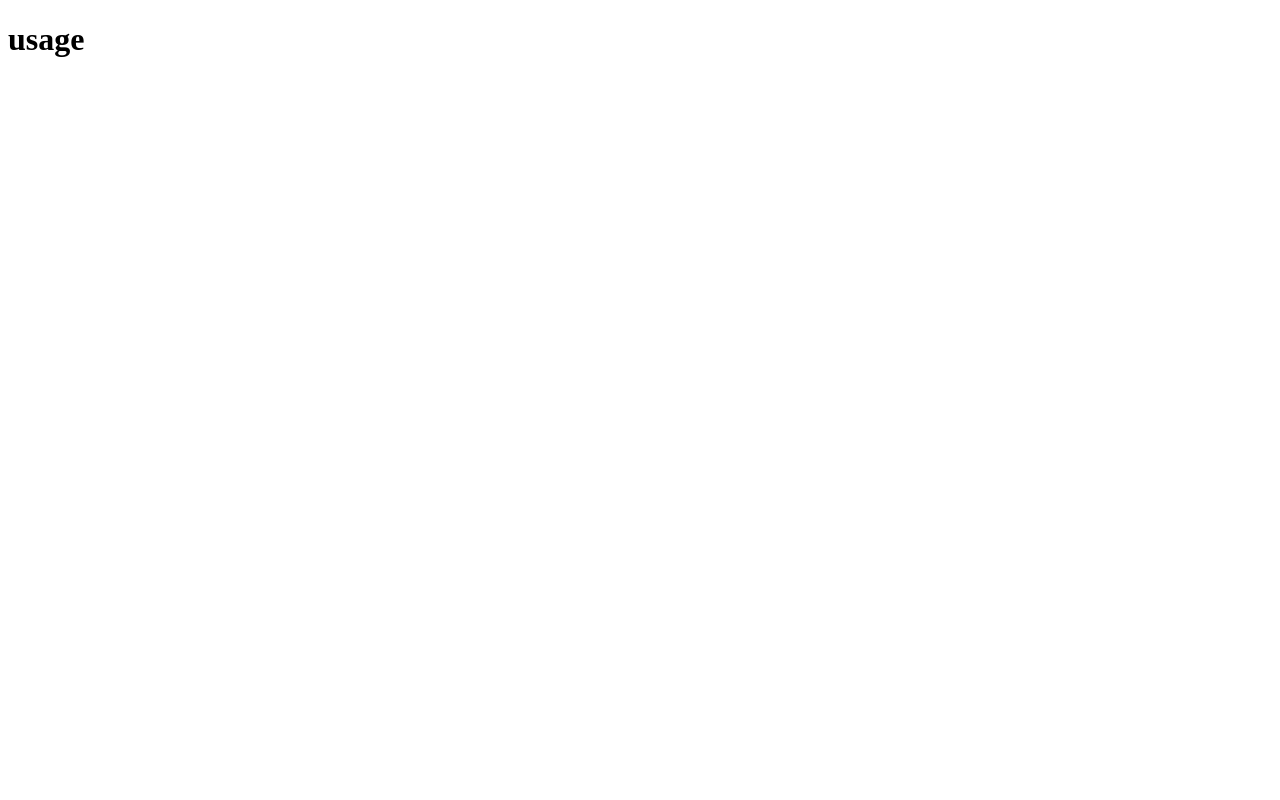
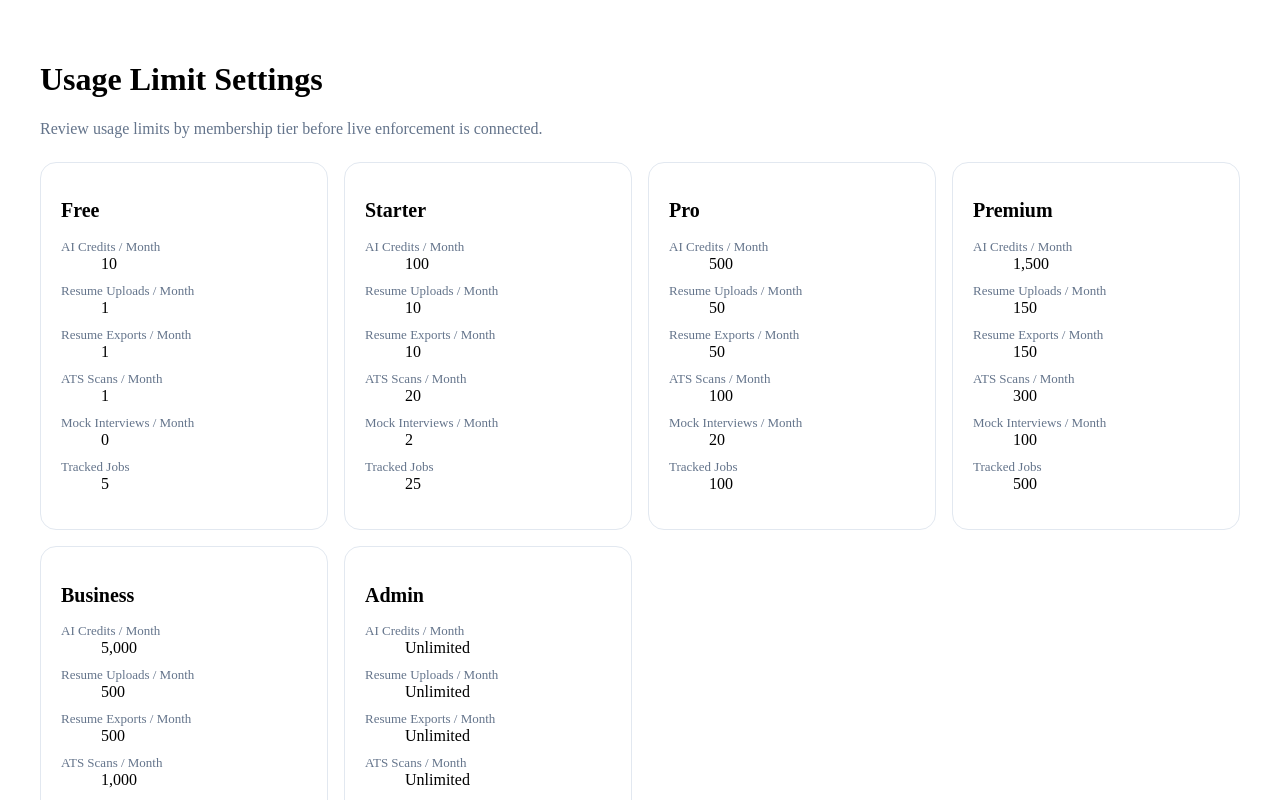
Before and after one commit to mike41192/Crestpoint-solutions-modular-v2, a Next.js app: page /admin/settings/usage in a window 1280 px wide. Shown: the top 800 px of the page. Built offline with nearby package versions, Linux system fonts and the light colour scheme.

Commit message:
Phase 15: add usage limits settings page

```diff
--- a/src/app/admin/settings/usage/page.tsx
+++ b/src/app/admin/settings/usage/page.tsx
@@ -1,7 +1,95 @@
-export default function Page() {
+import { usageLimits } from "@/lib/config/limits.config"
+
+function formatLimit(value: number) {
+  return value === -1 ? "Unlimited" : value.toLocaleString()
+}
+
+export default function AdminUsageSettingsPage() {
   return (
-    <main>
-      <h1>usage</h1>
+    <main style={{ padding: "32px" }}>
+      <div style={{ marginBottom: "24px" }}>
+        <h1 style={{ fontSize: "32px", fontWeight: 700 }}>
+          Usage Limit Settings
+        </h1>
+
+        <p style={{ marginTop: "8px", color: "#64748b" }}>
+          Review usage limits by membership tier before live enforcement is connected.
+        </p>
+      </div>
+
+      <section
+        style={{
+          display: "grid",
+          gap: "16px",
+          gridTemplateColumns: "repeat(auto-fit, minmax(280px, 1fr))",
+        }}
+      >
+        {usageLimits.map((limits) => (
+          <div
+            key={limits.tier}
+            style={{
+              border: "1px solid #e2e8f0",
+              borderRadius: "16px",
+              padding: "20px",
+              background: "#ffffff",
+            }}
+          >
+            <h2
+              style={{
+                fontSize: "20px",
+                fontWeight: 700,
+                textTransform: "capitalize",
+              }}
+            >
+              {limits.tier}
+            </h2>
+
+            <dl style={{ marginTop: "16px", display: "grid", gap: "10px" }}>
+              <div>
+                <dt style={{ color: "#64748b", fontSize: "13px" }}>
+                  AI Credits / Month
+                </dt>
+                <dd>{formatLimit(limits.aiCreditsPerMonth)}</dd>
+              </div>
+
+              <div>
+                <dt style={{ color: "#64748b", fontSize: "13px" }}>
+                  Resume Uploads / Month
+                </dt>
+                <dd>{formatLimit(limits.resumeUploadsPerMonth)}</dd>
+              </div>
+
+              <div>
+                <dt style={{ color: "#64748b", fontSize: "13px" }}>
+                  Resume Exports / Month
+                </dt>
+                <dd>{formatLimit(limits.resumeExportsPerMonth)}</dd>
+              </div>
+
+              <div>
+                <dt style={{ color: "#64748b", fontSize: "13px" }}>
+                  ATS Scans / Month
+                </dt>
+                <dd>{formatLimit(limits.atsScansPerMonth)}</dd>
+              </div>
+
+              <div>
+                <dt style={{ color: "#64748b", fontSize: "13px" }}>
+                  Mock Interviews / Month
+                </dt>
+                <dd>{formatLimit(limits.mockInterviewsPerMonth)}</dd>
+              </div>
+
+              <div>
+                <dt style={{ color: "#64748b", fontSize: "13px" }}>
+                  Tracked Jobs
+                </dt>
+                <dd>{formatLimit(limits.trackedJobs)}</dd>
+              </div>
+            </dl>
+          </div>
+        ))}
+      </section>
     </main>
   )
 }
--- a/src/lib/config/limits.config.ts
+++ b/src/lib/config/limits.config.ts
@@ -0,0 +1,68 @@
+import type { MembershipTier } from "@/types/modules"
+
+export type TierUsageLimits = {
+  tier: MembershipTier
+  aiCreditsPerMonth: number
+  resumeUploadsPerMonth: number
+  resumeExportsPerMonth: number
+  atsScansPerMonth: number
+  mockInterviewsPerMonth: number
+  trackedJobs: number
+}
+
+export const usageLimits: TierUsageLimits[] = [
+  {
+    tier: "free",
+    aiCreditsPerMonth: 10,
+    resumeUploadsPerMonth: 1,
+    resumeExportsPerMonth: 1,
+    atsScansPerMonth: 1,
+    mockInterviewsPerMonth: 0,
+    trackedJobs: 5,
+  },
+  {
+    tier: "starter",
+    aiCreditsPerMonth: 100,
+    resumeUploadsPerMonth: 10,
+    resumeExportsPerMonth: 10,
+    atsScansPerMonth: 20,
+    mockInterviewsPerMonth: 2,
+    trackedJobs: 25,
+  },
+  {
+    tier: "pro",
+    aiCreditsPerMonth: 500,
+    resumeUploadsPerMonth: 50,
+    resumeExportsPerMonth: 50,
+    atsScansPerMonth: 100,
+    mockInterviewsPerMonth: 20,
+    trackedJobs: 100,
+  },
+  {
+    tier: "premium",
+    aiCreditsPerMonth: 1500,
+    resumeUploadsPerMonth: 150,
+    resumeExportsPerMonth: 150,
+    atsScansPerMonth: 300,
+    mockInterviewsPerMonth: 100,
+    trackedJobs: 500,
+  },
+  {
+    tier: "business",
+    aiCreditsPerMonth: 5000,
+    resumeUploadsPerMonth: 500,
+    resumeExportsPerMonth: 500,
+    atsScansPerMonth: 1000,
+    mockInterviewsPerMonth: 300,
+    trackedJobs: 2500,
+  },
+  {
+    tier: "admin",
+    aiCreditsPerMonth: -1,
+    resumeUploadsPerMonth: -1,
+    resumeExportsPerMonth: -1,
+    atsScansPerMonth: -1,
+    mockInterviewsPerMonth: -1,
+    trackedJobs: -1,
+  },
+]
```
Also changed, not shown: 1 other file (tests, documents, lock files or other folders).
